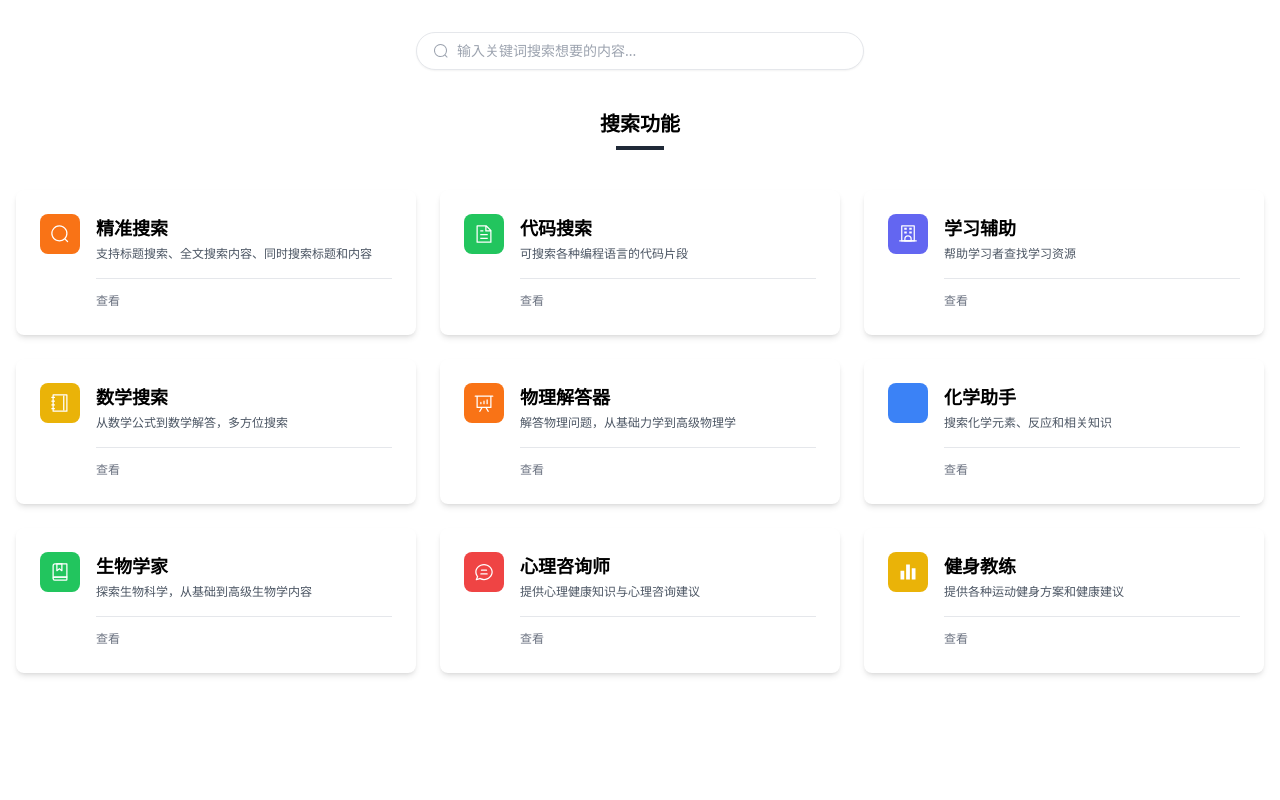
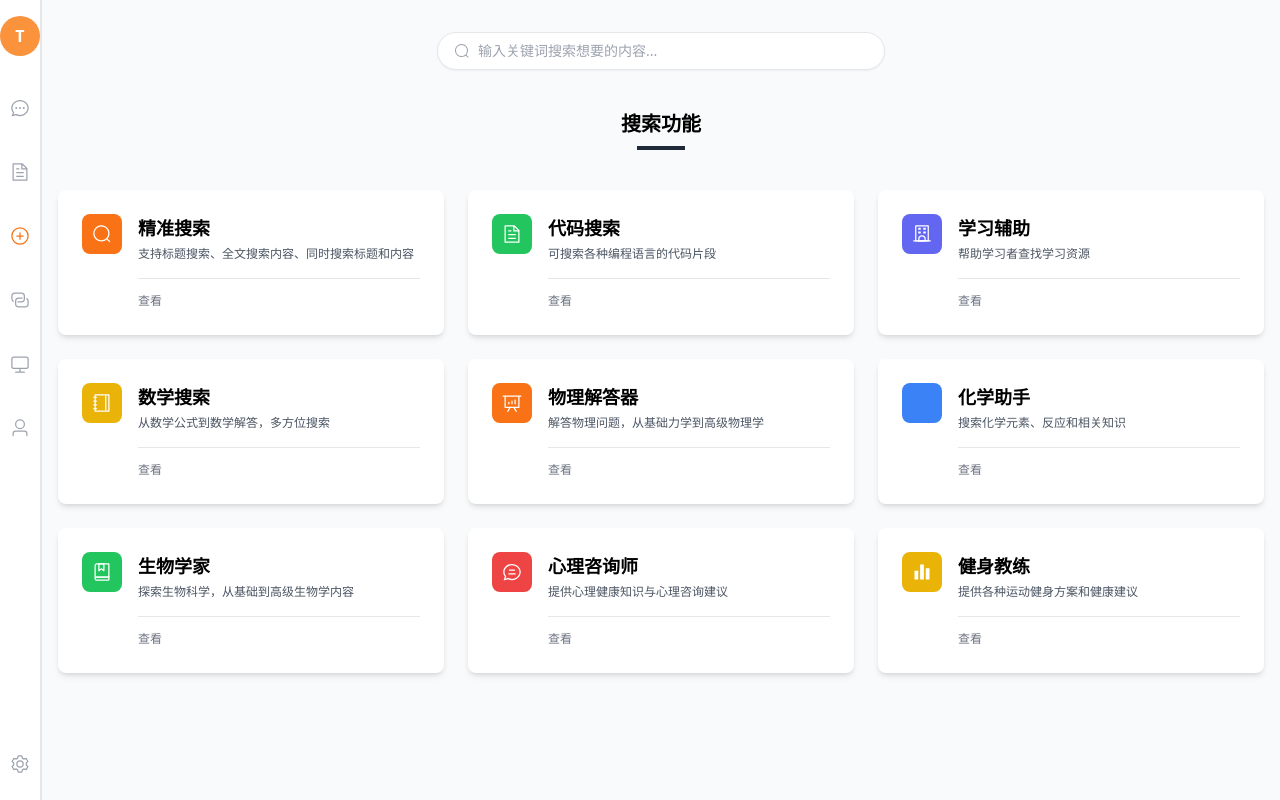
Before and after one commit to enigmawxy/chap10, a Vue app: page /search in a window 1280 px wide. Built offline with nearby package versions, Linux system fonts and the light colour scheme.

Commit message:
ep+tw+vr

```diff
--- a/package.json
+++ b/package.json
@@ -11,7 +11,8 @@
   "dependencies": {
     "@element-plus/icons-vue": "^2.3.1",
     "element-plus": "^2.9.10",
-    "vue": "^3.5.13"
+    "vue": "^3.5.13",
+    "vue-router": "^4.5.1"
   },
   "devDependencies": {
     "@vitejs/plugin-vue": "^5.2.3",
--- a/src/App.vue
+++ b/src/App.vue
@@ -1,8 +1,47 @@
 <template>
-  <!-- Search Page Component -->
-  <SearchPage />
+  <div class="min-h-screen bg-gray-50">
+    <el-container class="h-screen">
+      <!-- Sidebar -->
+      <el-aside width="auto" class="p-0 border-r">
+        <SideBar />
+      </el-aside>
+
+      <!-- Main Content -->
+      <el-container>
+        <el-header v-if="!isSearchRoute" class="bg-white shadow-sm p-0">
+          <nav class="h-16">
+            <div class="max-w-6xl mx-auto px-4">
+              <div class="flex justify-between items-center h-16">
+                <div class="flex space-x-8">
+                  <a href="#" class="text-gray-700 hover:text-blue-500">首页</a>
+                  <a href="#" class="text-gray-700 hover:text-blue-500">产品</a>
+                </div>
+                <button class="bg-blue-500 text-white px-4 py-2 rounded-lg hover:bg-blue-600">
+                  登录
+                </button>
+              </div>
+            </div>
+          </nav>
+        </el-header>
+
+        <el-main class="p-0">
+          <!-- Use router-view to display the current route component -->
+          <router-view />
+        </el-main>
+      </el-container>
+    </el-container>
+  </div>
 </template>
 
 <script setup>
-import SearchPage from './components/SearchPage.vue';
+import { computed } from 'vue';
+import { useRoute } from 'vue-router';
+import SideBar from './components/SideBar.vue';
+
+const route = useRoute();
+
+// Check if the current route is the search route
+const isSearchRoute = computed(() => {
+  return route.path === '/search';
+});
 </script>
--- a/src/components.d.ts
+++ b/src/components.d.ts
@@ -8,8 +8,12 @@ export {}
 /* prettier-ignore */
 declare module 'vue' {
   export interface GlobalComponents {
-    ElButton: typeof import('element-plus/es')['ElButton']
+    ElAside: typeof import('element-plus/es')['ElAside']
+    ElContainer: typeof import('element-plus/es')['ElContainer']
+    ElHeader: typeof import('element-plus/es')['ElHeader']
     ElIcon: typeof import('element-plus/es')['ElIcon']
+    ElMain: typeof import('element-plus/es')['ElMain']
     SearchPage: typeof import('./components/SearchPage.vue')['default']
+    SideBar: typeof import('./components/SideBar.vue')['default']
   }
 }
--- /dev/null
+++ b/src/components/SideBar.vue
@@ -0,0 +1,67 @@
+<template>
+  <div class="sidebar bg-white border-r h-screen flex flex-col items-center py-4">
+    <!-- Logo/Avatar at top -->
+    <div class="mb-8">
+      <div class="w-10 h-10 rounded-full bg-orange-400 flex items-center justify-center text-white font-bold">
+        T
+      </div>
+    </div>
+
+    <!-- Navigation Icons -->
+    <div class="flex flex-col space-y-6 items-center">
+      <router-link
+        v-for="(item, index) in navItems"
+        :key="index"
+        :to="item.route"
+        custom
+        v-slot="{ isActive, navigate }"
+      >
+        <div
+          class="w-10 h-10 flex items-center justify-center rounded-lg cursor-pointer transition-colors"
+          :class="{ 'text-orange-500': isActive, 'text-gray-400 hover:text-gray-600': !isActive }"
+          @click="navigate"
+        >
+          <el-icon class="text-xl">
+            <component :is="item.iconComponent" />
+          </el-icon>
+        </div>
+      </router-link>
+    </div>
+
+    <!-- Settings at bottom -->
+    <div class="mt-auto">
+      <router-link to="/settings" custom v-slot="{ isActive, navigate }">
+        <div
+          class="w-10 h-10 flex items-center justify-center rounded-lg cursor-pointer transition-colors"
+          :class="{ 'text-orange-500': isActive, 'text-gray-400 hover:text-gray-600': !isActive }"
+          @click="navigate"
+        >
+          <el-icon class="text-xl">
+            <Setting />
+          </el-icon>
+        </div>
+      </router-link>
+    </div>
+  </div>
+</template>
+
+<script setup>
+import {
+  ChatDotRound,
+  Document,
+  CirclePlus,
+  Connection,
+  Monitor,
+  User,
+  Setting
+} from '@element-plus/icons-vue';
+
+const navItems = [
+  { iconComponent: ChatDotRound, name: 'Chat', route: '/chat' },
+  { iconComponent: Document, name: 'Documents', route: '/documents' },
+  { iconComponent: CirclePlus, name: 'Search', route: '/search' },
+  { iconComponent: Connection, name: 'Connect', route: '/connect' },
+  { iconComponent: Monitor, name: 'Monitor', route: '/monitor' },
+  { iconComponent: User, name: 'Profile', route: '/profile' }
+];
+</script>
--- /dev/null
+++ b/src/router/index.js
@@ -0,0 +1,59 @@
+import { createRouter, createWebHistory } from 'vue-router';
+import SearchPage from '../components/SearchPage.vue';
+
+// Create placeholder components for other routes
+const ChatPage = { template: '<div class="p-8"><h1 class="text-2xl font-bold">Chat Page</h1><p class="mt-4">This is a placeholder for the Chat functionality.</p></div>' };
+const DocumentsPage = { template: '<div class="p-8"><h1 class="text-2xl font-bold">Documents Page</h1><p class="mt-4">This is a placeholder for the Documents functionality.</p></div>' };
+const ConnectPage = { template: '<div class="p-8"><h1 class="text-2xl font-bold">Connect Page</h1><p class="mt-4">This is a placeholder for the Connect functionality.</p></div>' };
+const MonitorPage = { template: '<div class="p-8"><h1 class="text-2xl font-bold">Monitor Page</h1><p class="mt-4">This is a placeholder for the Monitor functionality.</p></div>' };
+const ProfilePage = { template: '<div class="p-8"><h1 class="text-2xl font-bold">Profile Page</h1><p class="mt-4">This is a placeholder for the Profile functionality.</p></div>' };
+const SettingsPage = { template: '<div class="p-8"><h1 class="text-2xl font-bold">Settings Page</h1><p class="mt-4">This is a placeholder for the Settings functionality.</p></div>' };
+
+const routes = [
+  {
+    path: '/',
+    redirect: '/search'
+  },
+  {
+    path: '/chat',
+    name: 'Chat',
+    component: ChatPage
+  },
+  {
+    path: '/documents',
+    name: 'Documents',
+    component: DocumentsPage
+  },
+  {
+    path: '/search',
+    name: 'Search',
+    component: SearchPage
+  },
+  {
+    path: '/connect',
+    name: 'Connect',
+    component: ConnectPage
+  },
+  {
+    path: '/monitor',
+    name: 'Monitor',
+    component: MonitorPage
+  },
+  {
+    path: '/profile',
+    name: 'Profile',
+    component: ProfilePage
+  },
+  {
+    path: '/settings',
+    name: 'Settings',
+    component: SettingsPage
+  }
+];
+
+const router = createRouter({
+  history: createWebHistory(),
+  routes
+});
+
+export default router;
```
Also changed, not shown: src/main.js (+7 -0 lines), 1 other file (tests, documents, lock files or other folders).
